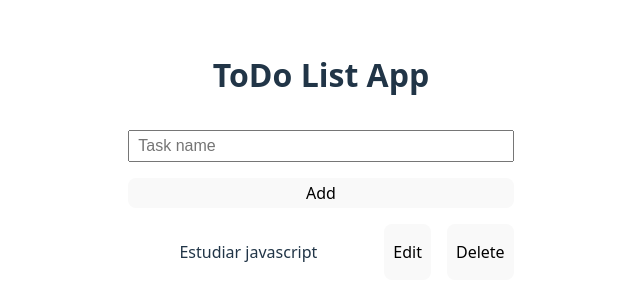
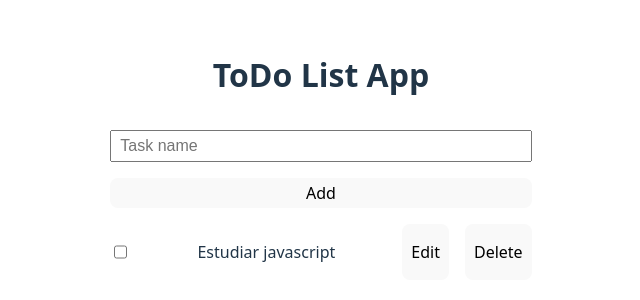
Before and after one commit to AndreCarpio/bootcamp-frontend-25, a React (Vite) app: page / in a window 1280 px wide. Shown: the part 242-542 px from the top of the page, without its empty margins (319-959 px from the left). Built offline with nearby package versions, Linux system fonts and the light colour scheme.

Commit message:
checked function

```diff
--- a/src/components/molecules/Task.jsx
+++ b/src/components/molecules/Task.jsx
@@ -2,12 +2,31 @@ import React from "react";
 import { Button } from "../atoms/Button";
 import "./Task.css";
 
-export const Task = ({ id, name, completed }) => {
+export const Task = ({
+  id,
+  name,
+  completed = false,
+  deleteTask = () => {},
+  checkTask = () => {},
+}) => {
   return (
     <div className="task">
+      <input
+        type="checkbox"
+        checked={completed}
+        onChange={(e) => {
+          checkTask(e.target.checked, id);
+        }}
+      />
       <p className="taskName">{name}</p>
       <Button>Edit</Button>
-      <Button>Delete</Button>
+      <Button
+        onClick={() => {
+          deleteTask(id);
+        }}
+      >
+        Delete
+      </Button>
     </div>
   );
 };
--- a/src/components/organims/ToDoApp.jsx
+++ b/src/components/organims/ToDoApp.jsx
@@ -11,28 +11,59 @@ export const ToDoApp = () => {
     {
       id: "s21321",
       name: "Estudiar javascript",
-      completed: true,
+      completed: false,
     },
   ]);
+
+  const addTask = () => {
+    if (input.current.value != "") {
+      setTasks([
+        ...tasks,
+        {
+          id: crypto.randomUUID(),
+          name: input.current.value,
+          completed: false,
+        },
+      ]);
+    } else {
+      alert("Introduce a task name");
+    }
+  };
+
+  const checkTask = (completed, id) => {
+    console.log(completed);
+    setTasks((prev) => {
+      return prev.map((task) => {
+        if (task.id == id) {
+          task.completed = completed;
+        }
+        return task;
+      });
+    });
+  };
+
+  const deleteTask = (id) => {
+    setTasks((prev) => {
+      return prev.filter((task) => task.id != id);
+    });
+  };
+
   return (
     <>
       <div className="toDoApp">
         <Title>ToDo List App</Title>
         <InputText ref={input} placeholder={"Task name"}></InputText>
-        <Button
-          onClick={() => {
-            console.log(input.current.value);
-          }}
-        >
-          Add
-        </Button>
+        <Button onClick={addTask}>Add</Button>
 
         {tasks.map((task) => {
           return (
             <Task
               key={task.id}
+              id={task.id}
               name={task.name}
               completed={task.completed}
+              deleteTask={deleteTask}
+              checkTask={checkTask}
             ></Task>
           );
         })}
```
